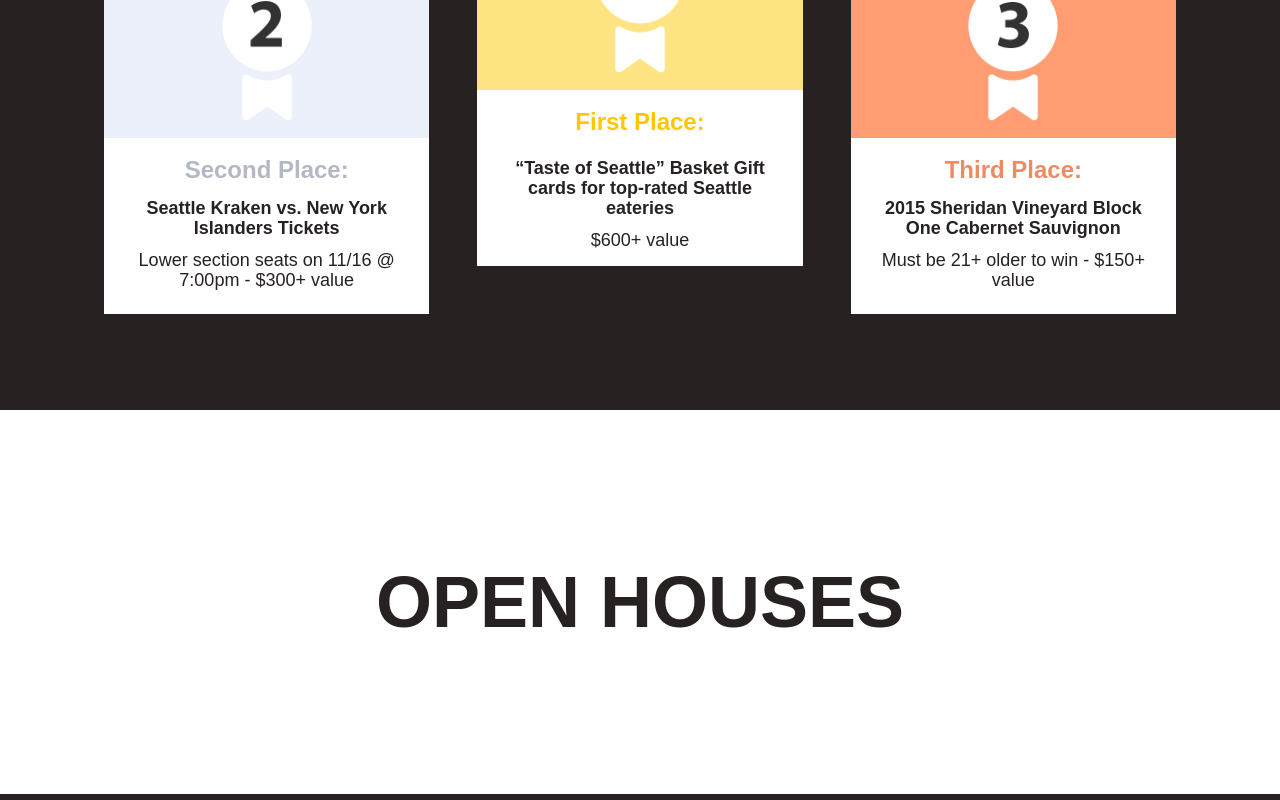
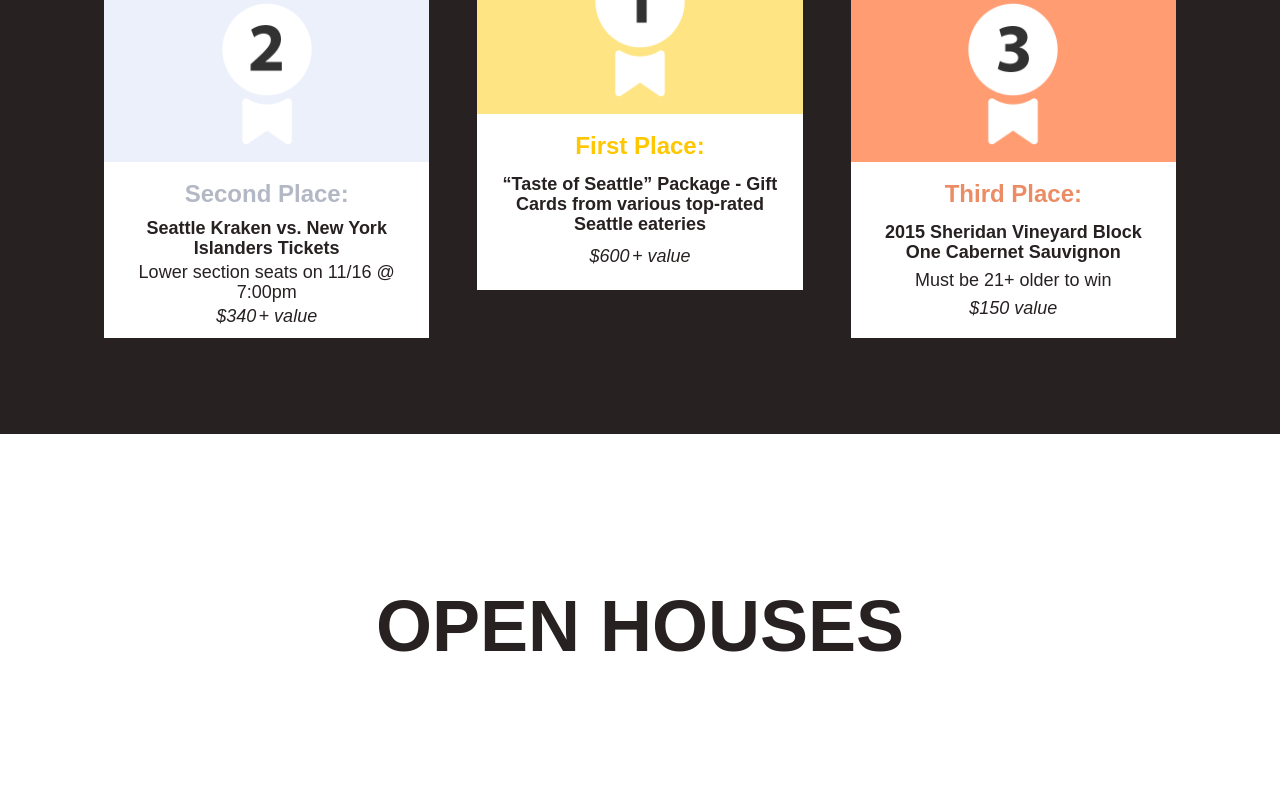
Before and after one commit to kylearray/pokerrun, a Next.js app: page / in a window 1280 px wide. Shown: the part 3200-4000 px from the top of the page. Built offline with nearby package versions, Linux system fonts and the light colour scheme; a web font is replaced by a local one.

Commit message:
small changes monday

```diff
--- a/app/page.tsx
+++ b/app/page.tsx
@@ -141,11 +141,10 @@
             <p
               className={`${CeraCompact.className} font-bold text-white text-lg leading-6 text-center tracking-tight `}
             >
-              Participants will be given one freebie card: <strong className="font-light">7 of Hearts</strong>
+              Participants will be given one freebie card to use in their hand:{" "}
+              <strong className="font-light">7 of Hearts</strong>
             </p>
           </div>
-
-
         </div>
       </div>
 
@@ -184,14 +183,16 @@
                   Second Place:
                 </p>
                 <p
-                  className={`${CeraPro.className} font-regular text-lg leading-5 pt-3 text-array-black text-center`}
+                  className={`${CeraPro.className} font-regular text-lg leading-5 pt-2 text-array-black text-center`}
                 >
                   <strong>Seattle Kraken vs. New York Islanders Tickets</strong>
                 </p>
                 <p
-                  className={`${CeraPro.className} font-regular text-lg leading-5 pt-3 text-array-black text-center`}
+                  className={`${CeraPro.className} font-regular text-lg leading-5 pt-1 text-array-black text-center`}
                 >
-                  Lower section seats on 11/16 @ 7:00pm - $300+ value
+                  Lower section seats on 11/16 @ 7:00pm
+                  <p className="pt-1 italic ">
+                  <p className="inline italic pt-2 pr-[.15rem]">$340</p>+ value</p>
                 </p>
               </div>
             </div>
@@ -214,18 +215,18 @@
                   First Place:
                 </p>
                 <p
-                  className={`${CeraPro.className} font-regular text-lg leading-5 pt-5 text-array-black text-center`}
+                  className={`${CeraPro.className} font-regular text-lg leading-5 pt-3 text-array-black text-center`}
                 >
                   <strong>
-                    “Taste of Seattle” Basket Gift cards for top-rated Seattle
-                    eateries{" "}
+                    “Taste of Seattle” Package - Gift Cards from various
+                    top-rated Seattle eateries
                   </strong>{" "}
                   <br />
                 </p>
                 <p
-                  className={`${CeraPro.className} font-regular text-lg leading-5 pt-3 text-array-black text-center`}
+                  className={`${CeraPro.className} font-regular italic text-lg leading-5 pt-3 text-array-black text-center`}
                 >
-                  $600+ value
+                  <p className="inline italic pr-[.15rem]">$600</p>+ value
                 </p>
               </div>
             </div>
@@ -255,9 +256,12 @@
                   </strong>
                 </p>
                 <p
-                  className={`${CeraPro.className} font-regular text-lg leading-5 pt-3 text-array-black text-center`}
+                  className={`${CeraPro.className} font-regular text-lg leading-5 pt-2 text-array-black text-center`}
                 >
-                  Must be 21+ older to win - $150+ value
+                  Must be 21+ older to win
+                  <p className="pt-2 italic ">
+                    <p className="inline italic pr-0">$150</p> value
+                  </p>
                 </p>
               </div>
             </div>
@@ -354,27 +358,35 @@
             <p
               className={`${CeraCompact.className} w-full font-light text-white text-base leading-6 text-center tracking-tight`}
             >
-              <strong className="font-medium">Disclaimer: Participants in the contest must adhere to the
-              following rules:</strong>
+              <strong className="font-medium">
+                Rules: Participants in the contest must adhere to the following
+                rules:
+              </strong>
             </p>
-            <ul className={`${CeraCompact.className} w-full list-disc lg:px-0 px-2 list-inside font-light text-white text-base leading-6 text-center tracking-tight`}>
+            <ul
+              className={`${CeraCompact.className} w-full list-disc lg:px-0 px-2 list-inside font-light text-white text-base leading-6 text-center tracking-tight`}
+            >
+              <li>Participants must be 21 years or older to play</li>
+
               <li>
                 Each participant is allowed only one entry and cannot share
                 cards with others.
               </li>
               <li>
-                  Participants need to sign in at open houses to receive a card.
-                  A complete poker hand requires 5 cards, and can include the
-                  wild card provided by Array Real Estate.
+                Participants must sign in at all open houses to receive a card.
+              </li>
+              <li>
+                A complete poker hand requires a total of 5 cards, and can
+                include the wild card provided by Array Real Estate.
               </li>
               <li>
                 A picture of the winning hand must be submitted to
-                  office@arrayrealestate.com by 5:00 pm on October 28th.
+                office@arrayrealestate.com by 5:00 pm on October 28th to be
+                eligible.
               </li>
 
               <li>
-                  Participants must be 21 years or older to play, and in the
-                  event of a tie, the time of email submission to{" "}
+                In the event of a tie, the time of email submission to{" "}
                 <Link
                   className="underline font-regular"
                   href="mailto:office@arrayrealestate.com"
```
Lines whose indentation alone changed are shown as unchanged.
